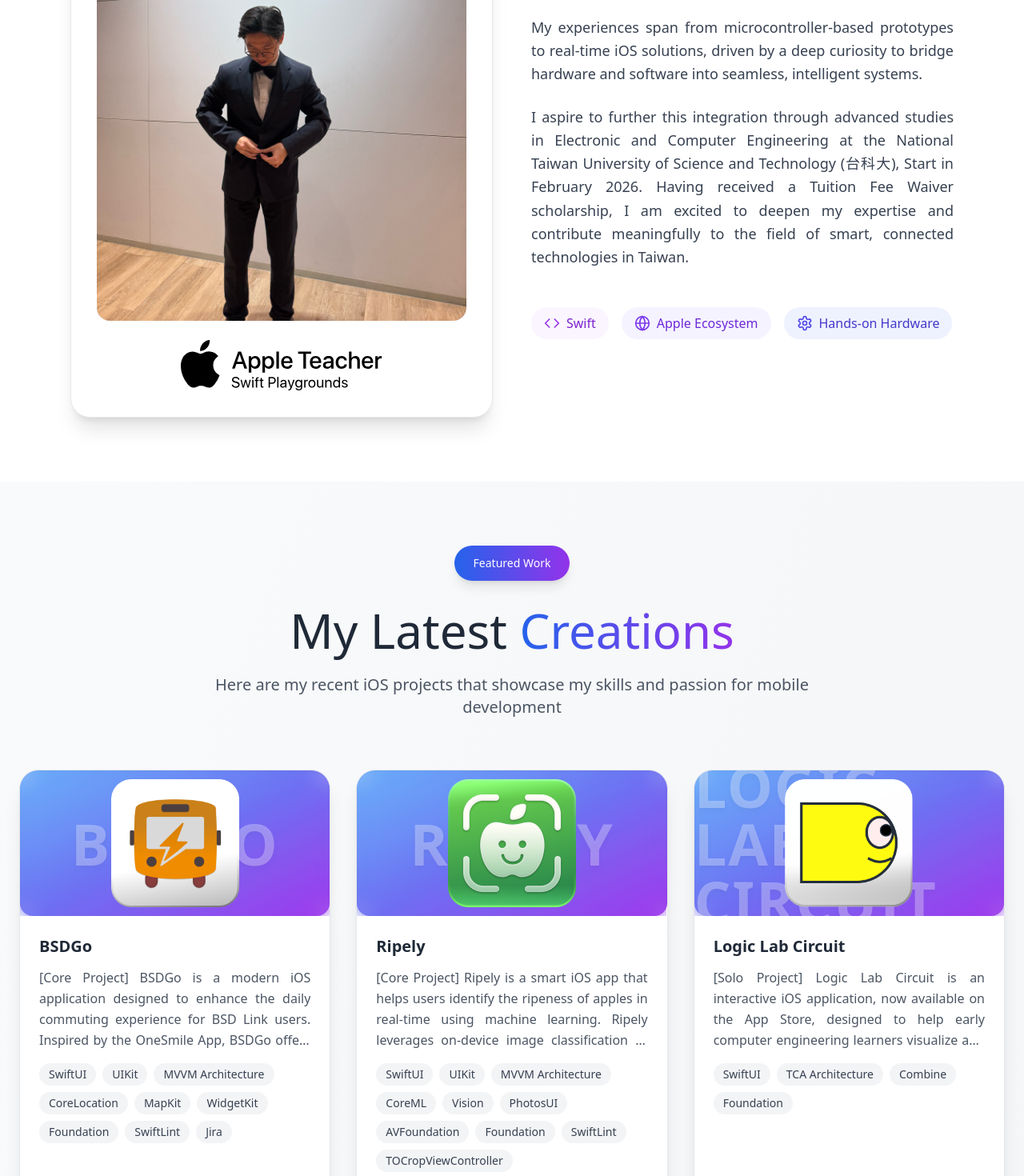
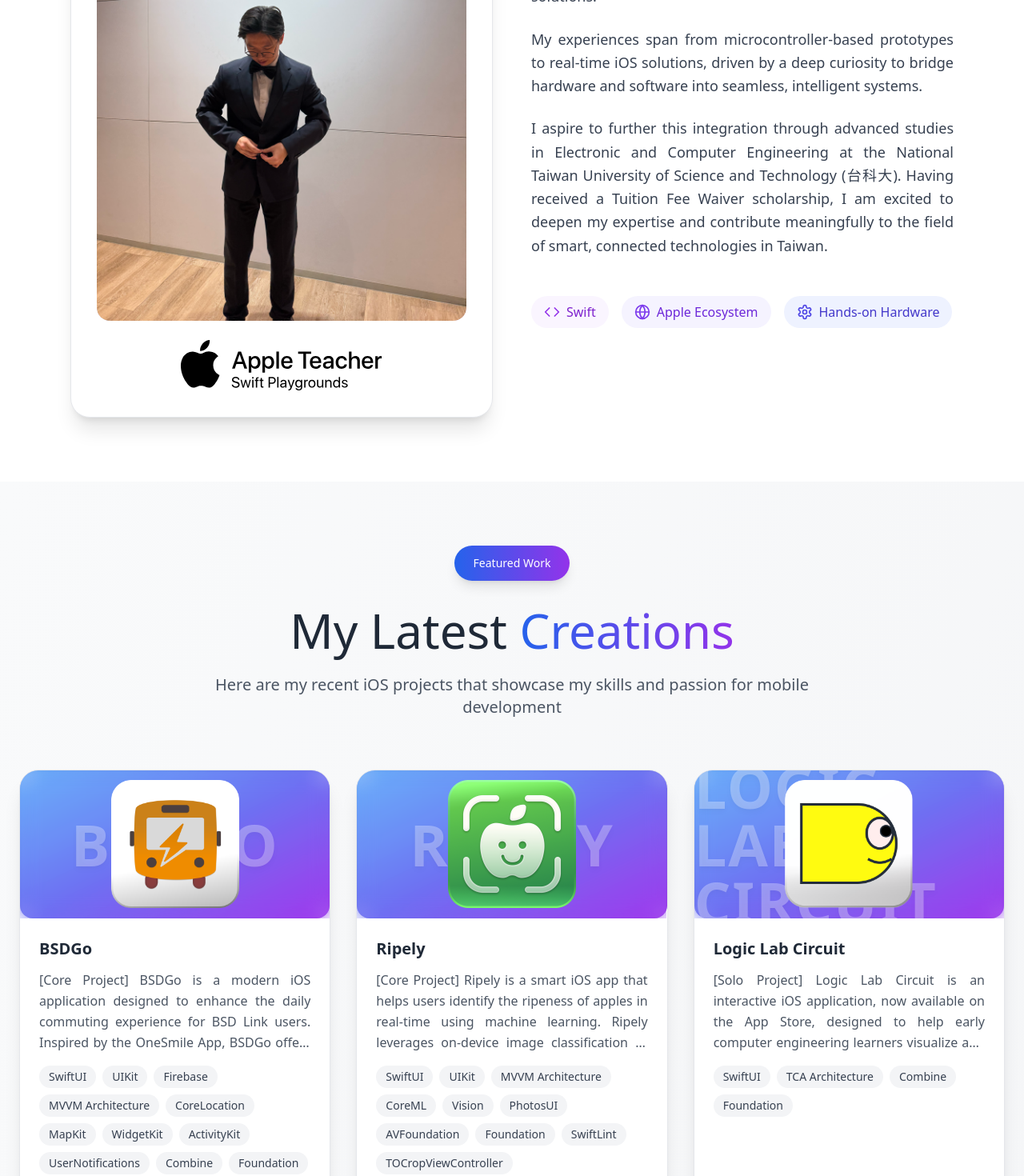
Before and after one commit to Lunardy2509/lunardy2509.github.io, a Next.js app in the folder portfolio/: page / in a window 1280 px wide. Shown: the part 1420-2890 px from the top of the page at 80% size. Built offline with nearby package versions, Linux system fonts and the light colour scheme.

Commit message:
feat: adding the new descriptions for BSDGo

```diff
--- a/portfolio/components/about.tsx
+++ b/portfolio/components/about.tsx
@@ -54,7 +54,7 @@
             <div className="space-y-6">
               <p className="text-lg text-gray-700 leading-relaxed text-justify">
                 I am a Computer Engineering graduate and Alumni of the Apple
-                Developer Academy @BINUS Tangerang Cohort 8, familiar with
+                Developer Academy @ BINUS Tangerang Cohort 8, familiar with
                 SwiftUI, UIKit, Combine, MVVM, TCA, Firebase, etc. To build
                 efficient performance, user-centric mobile solutions.
               </p>
@@ -68,7 +68,7 @@
               <p className="text-lg text-gray-700 leading-relaxed text-justify">
                 I aspire to further this integration through advanced studies in
                 Electronic and Computer Engineering at the National Taiwan
-                University of Science and Technology (台科大), Start in February 2026. Having received a
+                University of Science and Technology (台科大). Having received a
                 Tuition Fee Waiver scholarship, I am excited to deepen my
                 expertise and contribute meaningfully to the field of smart,
                 connected technologies in Taiwan.
--- a/portfolio/components/projects.tsx
+++ b/portfolio/components/projects.tsx
@@ -13,17 +13,21 @@
     description:
       "[Core Project] BSDGo is a modern iOS application designed to enhance the daily commuting experience for BSD Link users. Inspired by the OneSmile App, BSDGo offers thoughtful enhancements in usability, speed, and convenience tailored specifically to meet the needs of BSD commuters.",
     contribution:
-      "As a Junior iOS Developer on BSDGo, I contributed to building a commuter-focused iOS application designed to enhance the daily transit experience for BSD Link users. The app features an interactive map powered by MapKit and CoreLocation, and a sleek widget using WidgetKit that allows users to quickly view nearby bus stops without launching the full app. Drawing inspiration from the OneSmile app, I helped implement key enhancements in UI responsiveness and route accessibility, integrating SwiftUI and UIKit to deliver a seamless, modern commuter interface.",
+      "As a Junior iOS Developer on BSDGo, I contributed to building a commuter-focused iOS application designed to enhance the daily transit experience for BSD Link users. The app features an interactive map powered by MapKit and CoreLocation, and a sleek widget using WidgetKit that allows users to quickly view nearby bus stops without launching the full app and Live Activity + Notification feature to set alert for upcoming buses. Drawing inspiration from the OneSmile app, I helped implement key enhancements in UI responsiveness, integrating SwiftUI and UIKit to deliver a seamless, modern commuter interface.",
     image: "/assets/BSDGo-App-Icon.png",
     previewImg: "/assets/preview/BSDGo-1.png",
     previewImg2: "/assets/preview/BSDGo-2.png",
     technologies: [
       "SwiftUI",
       "UIKit",
+      "Firebase",
       "MVVM Architecture",
       "CoreLocation",
       "MapKit",
       "WidgetKit",
+      "ActivityKit",
+      "UserNotifications",
+      "Combine",
       "Foundation",
       "SwiftLint",
       "Jira",
```
